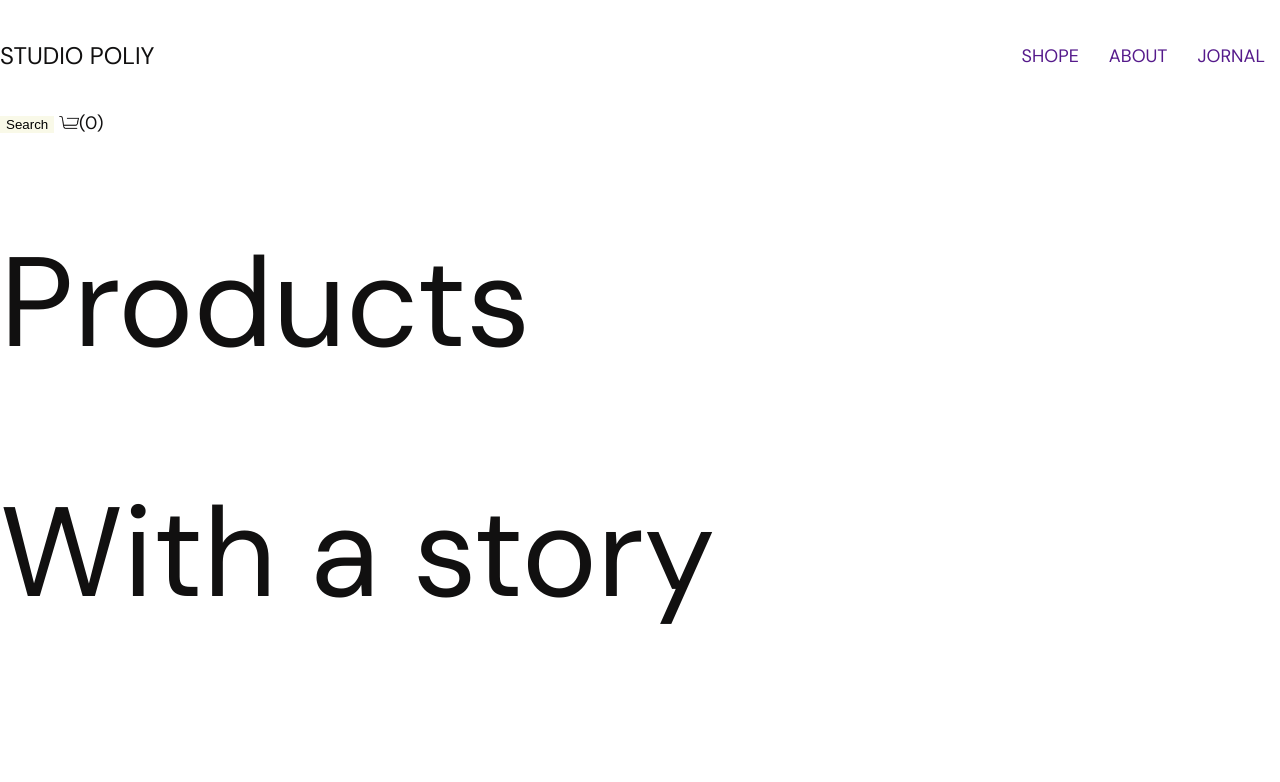
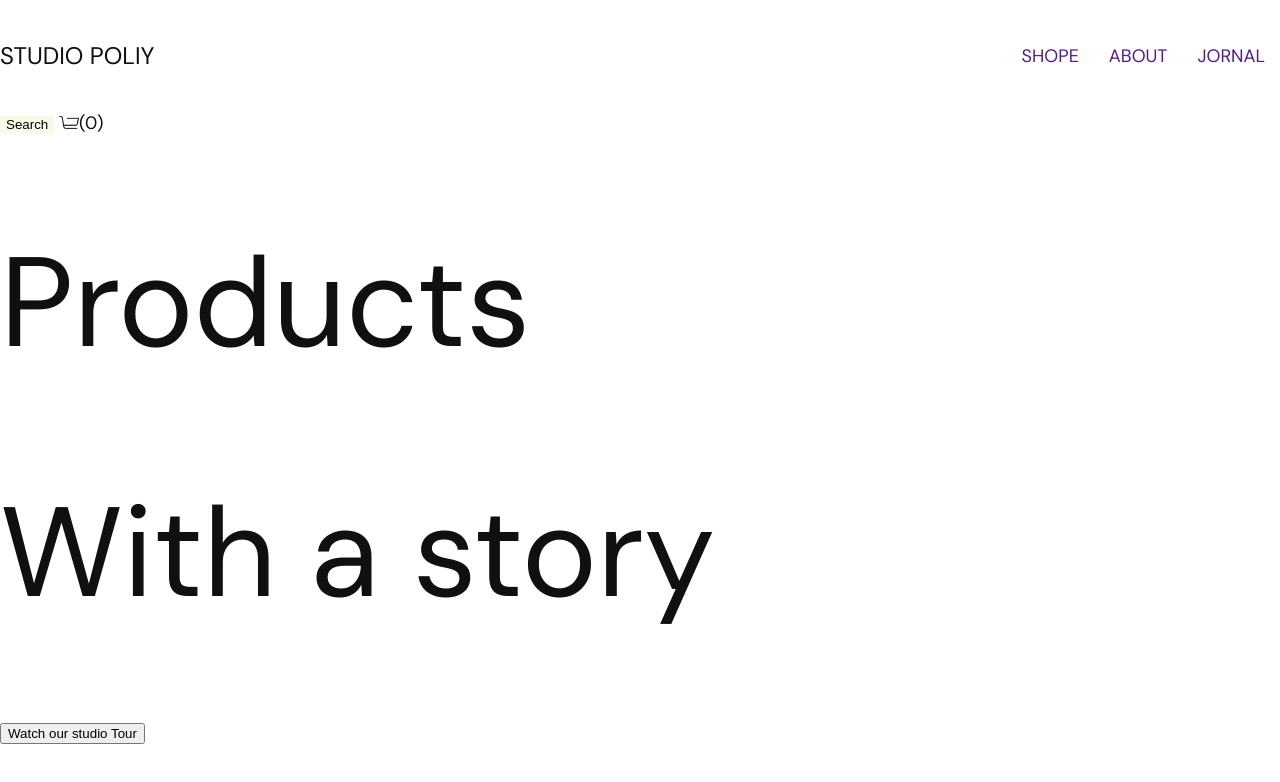
Before and after one commit to edigeevaaika/cousework, a plain HTML site: page index.html in a window 1280 px wide. Drawn offline with Linux system fonts and the light colour scheme.

Commit message:
added header-button

```diff
--- a/index.html
+++ b/index.html
@@ -30,6 +30,10 @@
      <div>
          <h1>With a story</h1>
      </div>
+     <button class="header-button">Watch our studio Tour</button>
+    </div>
+   </div>
+    </div>
 
 </body>
 </html>
```
